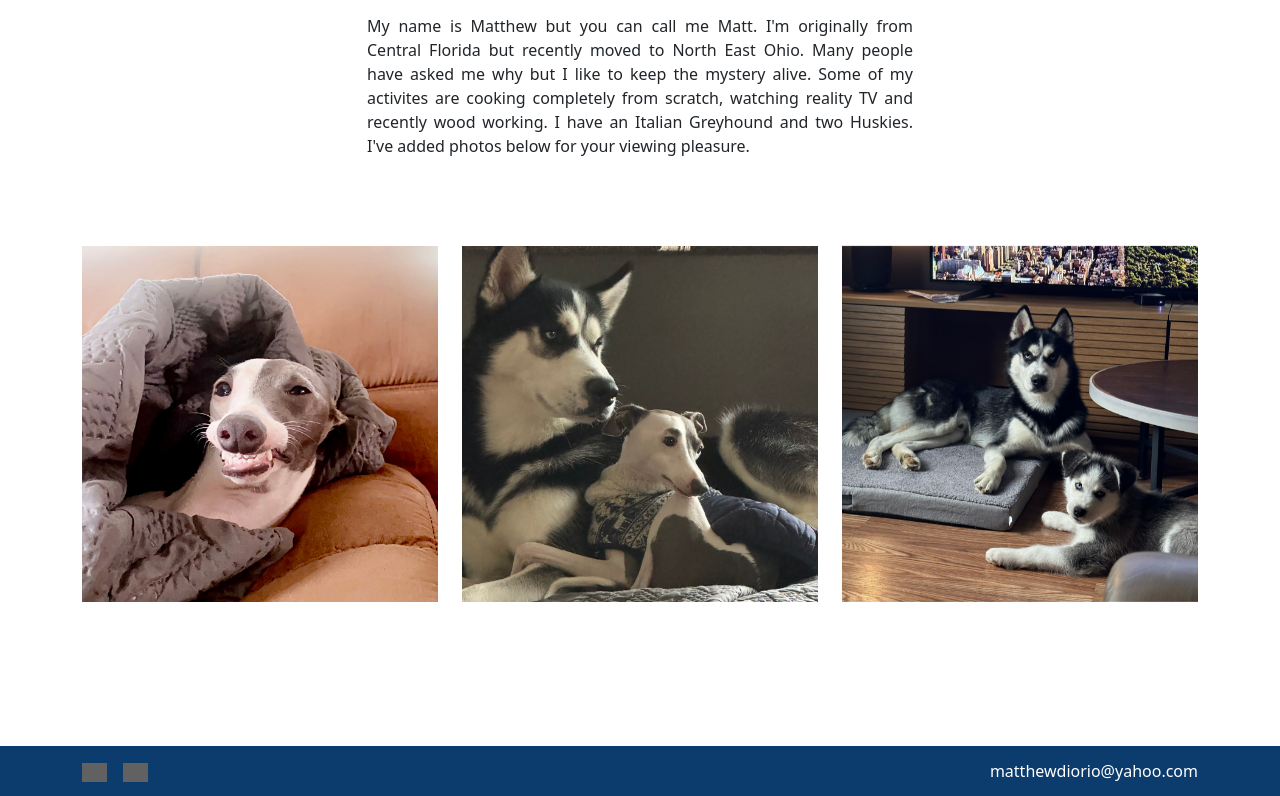
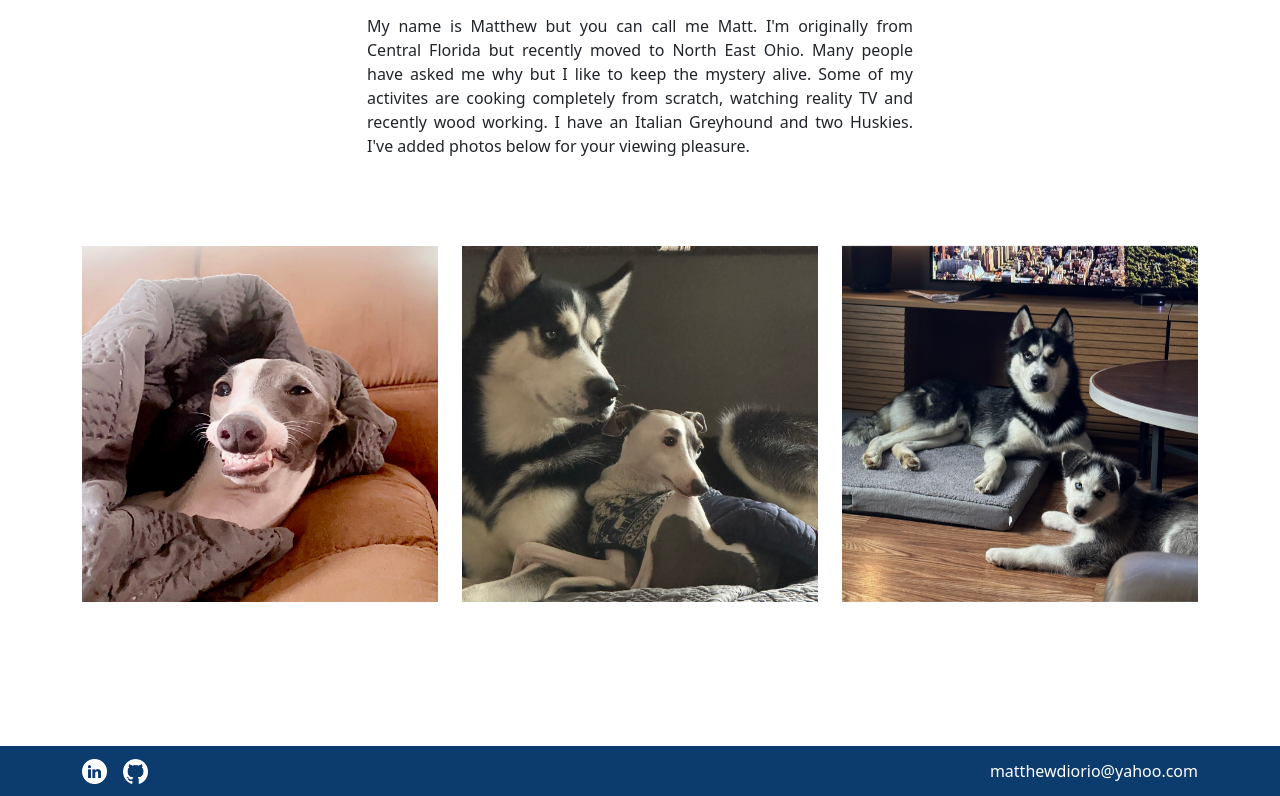
Before and after one commit to matthewdiorio/ReactPortfolio, a React (Create React App) app: page / in a window 1280 px wide. Shown: the part 3251-4047 px from the top of the page. Built offline with nearby package versions, Linux system fonts and the light colour scheme; grey boxes are pictures that could not be loaded.

Commit message:
fixed social links

```diff
--- a/src/components/Footer/index.css
+++ b/src/components/Footer/index.css
@@ -24,23 +24,23 @@ footer {
     width: 100%;
 }
 
-.footer .social-links {
+.footer .gl {
     display: inline-block;
     padding: 0;
     margin: 0;
 }
 
-.footer .social-links li:first-of-type {
+.footer .gl li:first-of-type {
     margin-right: 1rem;
 }
 
-.footer .social-links img {
+.footer .gl img {
     max-width: 25px;
     -webkit-filter: invert(100%);
             filter: invert(100%)
 }
 
-.footer .social-links img:hover {
+.footer .gl img:hover {
     -webkit-filter: invert(50%);
             filter: invert(50%);
 }
--- a/src/components/Footer/index.js
+++ b/src/components/Footer/index.js
@@ -6,9 +6,9 @@ export const Footer = () => {
         <footer className='footer'>
             <div className="container">
                 <div className="links">
-                    <ul className="social-links">
-                        <li><a href="https://www.linkedin.com/in/matthewdiorio" aria-label="linked-in"><img src="/img/linkedin.png" alt="Linkedin" /></a></li>
-                        <li><a href="https://www.github.com/matthewdiorio" aria-label="Github"><img src="/img/github.png" alt="Github" /></a></li>
+                    <ul className="gl">
+                        <li><a href="https://www.linkedin.com/in/matthewdiorio" aria-label="linked-in"><img src="/img/in.png" alt="Linkedin" /></a></li>
+                        <li><a href="https://www.github.com/matthewdiorio" aria-label="Github"><img src="/img/hub.png" alt="Github" /></a></li>
                     </ul>
                     <div class="email"><a href="mailto:matthewdiorio@yahoo.com" className="email-link">matthewdiorio@yahoo.com</a></div>
                 </div>
```
